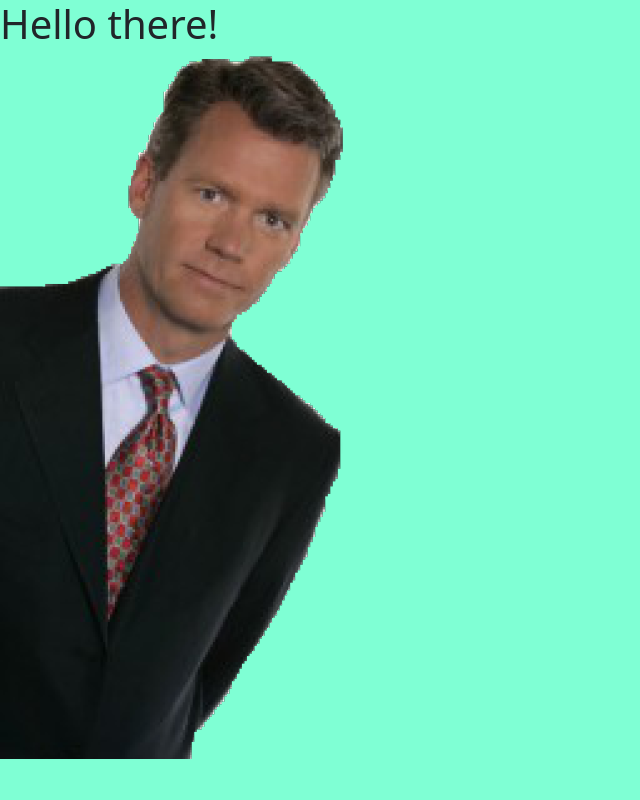
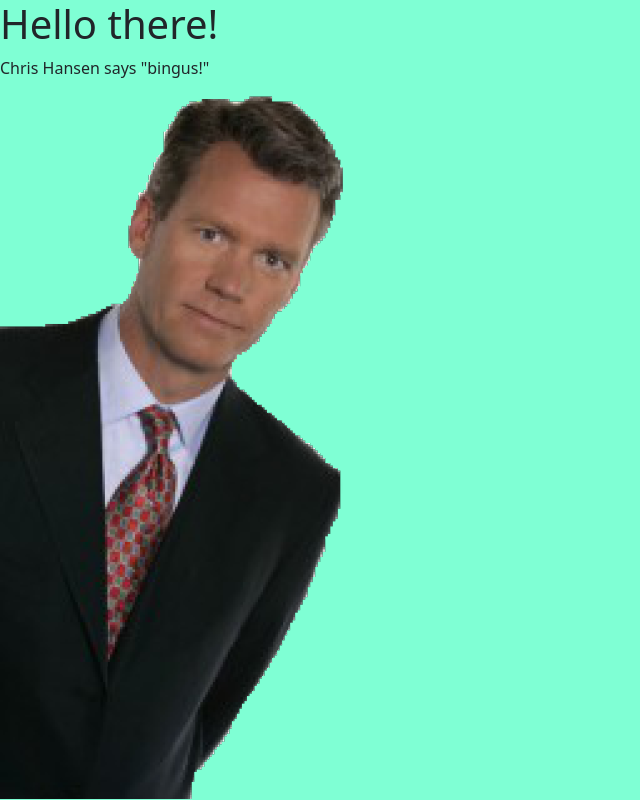
Before and after one commit to darkus1216/VSCPractice, a plain HTML site: page index.html in a window 1280 px wide. Shown: the whole page, without its empty margins (0-640 px from the left). Drawn offline with nearby package versions, Linux system fonts and the light colour scheme.

Commit message:
Update index.html

```diff
--- a/index.html
+++ b/index.html
@@ -13,6 +13,7 @@
   </head>
   <body>
     <h1>Hello there!</h1>
+    <p>Chris Hansen says "bingus!"</p>
     <img src="./images/whyhellothere.png">
     <!-- Optional JavaScript; choose one of the two! -->
 
```
